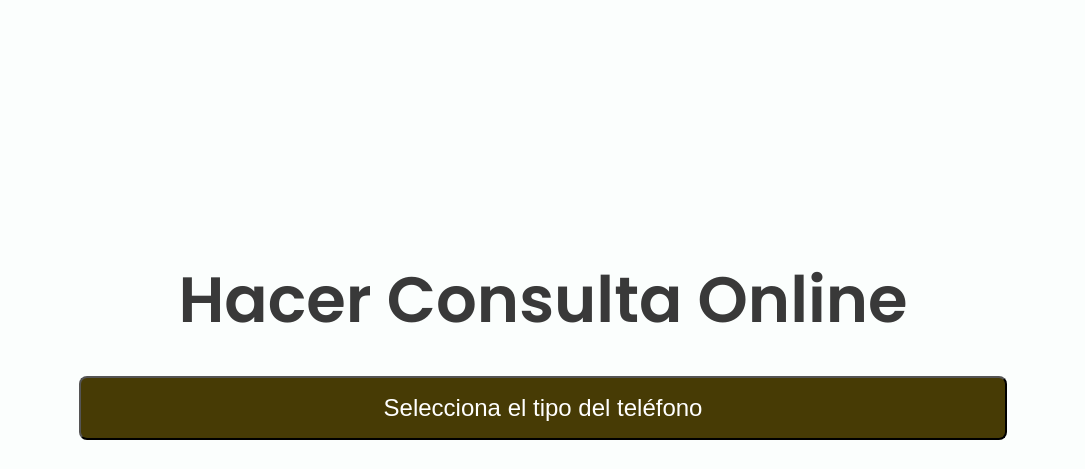
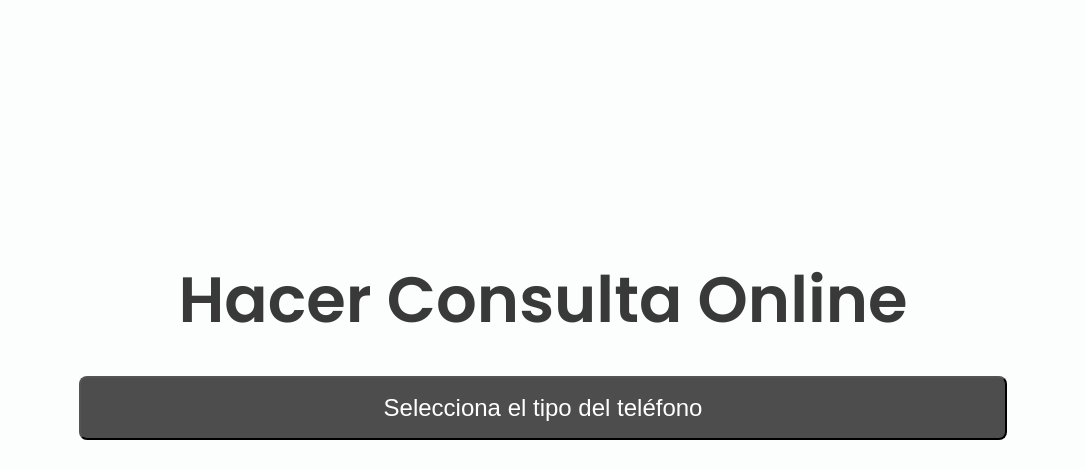
Before and after one commit to BWreparaciones/BW, a plain HTML site: page index.html in a window 1280 px wide. Shown: the part 570-1039 px from the top of the page, without its empty margins (97-1182 px from the left). Drawn offline with nearby package versions, Linux system fonts and the light colour scheme.

Commit message:
Update styles.css

```diff
--- a/assets/css/styles.css
+++ b/assets/css/styles.css
@@ -6,8 +6,8 @@
   --header-height: 3rem;
 
   /*========== Colors ==========*/
-  --first-color: rgb(71, 59, 5);
-  --first-color-alt: #048654;
+  --first-color: rgb(77, 77, 77);
+  --first-color-alt: #8d8b1c;
   --title-color: #393939;
   --text-color: #5f5f5f;
   --text-color-light: #5f5f5f;
@@ -66,7 +66,7 @@ html{
 body.dark-theme{
   --title-color: #F1F3F2;
   --text-color: #C7D1CC;
-  --body-color: #1D2521;
+  --body-color: #000000;
   --container-color: #27302C;
 }
 
```
